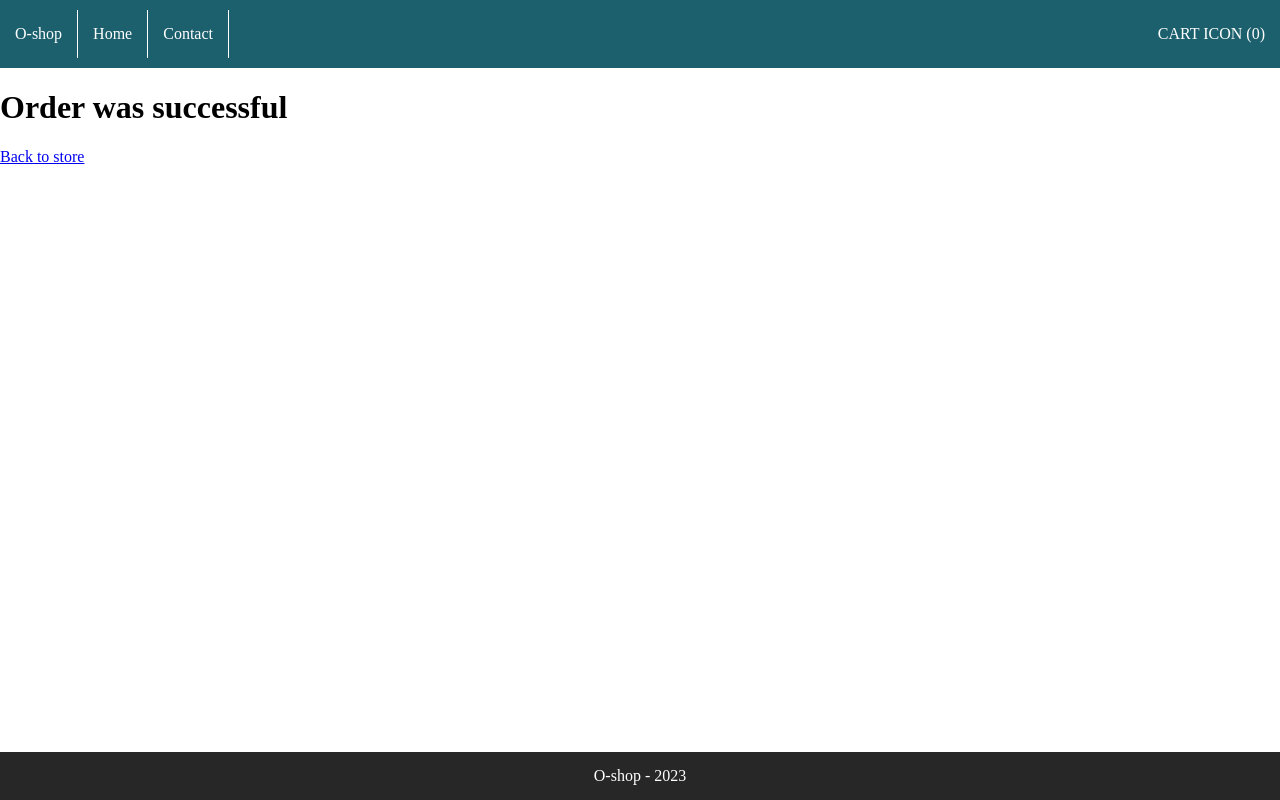
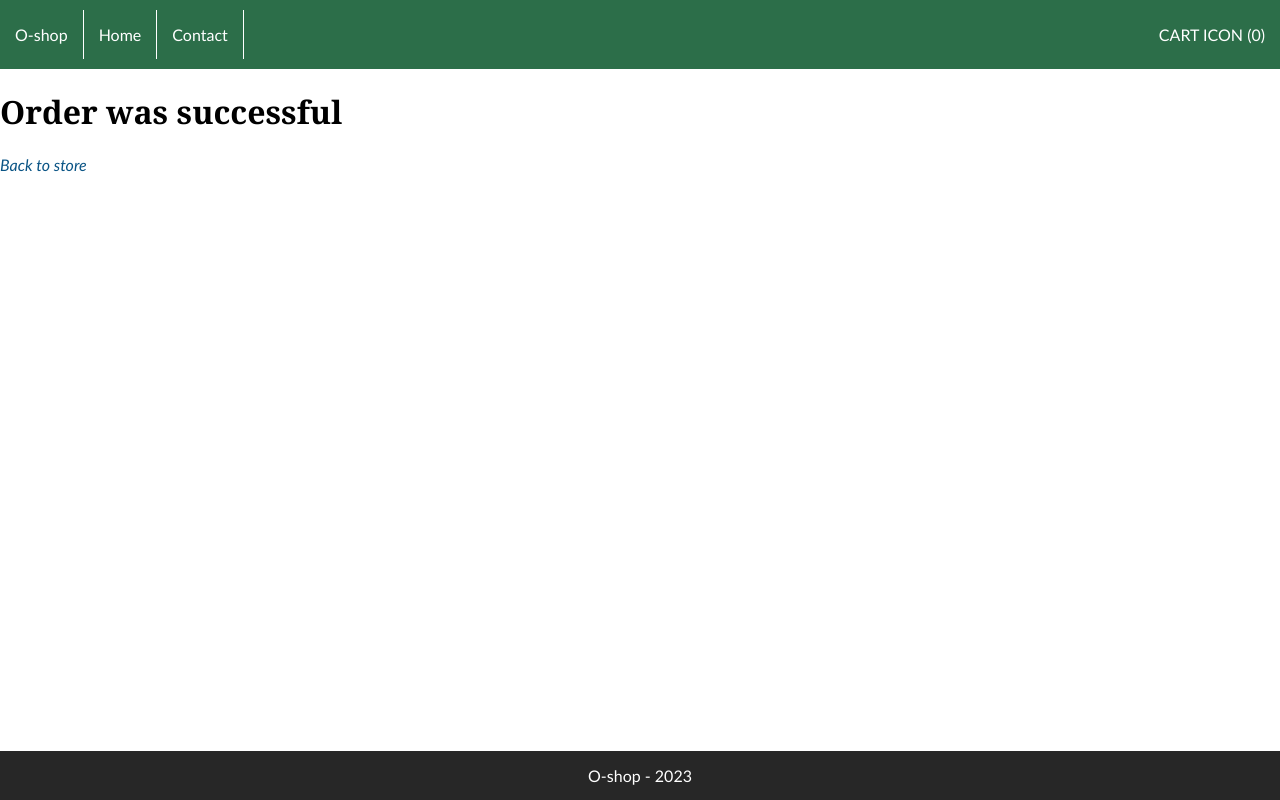
Before and after one commit to Lodoen/online-shop, a React (Vite) app: page /checkoutSuccess in a window 1280 px wide. Built offline with nearby package versions, Linux system fonts and the light colour scheme.

Commit message:
Updates styled-components theme

```diff
--- a/src/styles/GlobalStyle.jsx
+++ b/src/styles/GlobalStyle.jsx
@@ -2,15 +2,36 @@ import { createGlobalStyle } from "styled-components";
 
 const GlobalStyle = createGlobalStyle`
     html{
-        --color-primary: #1c606d;
-        --color-secondary: red;
+        --color-primary: #2C6E49;
+        --color-secondary: #58376E;
         --color-dark: #272727;
-
+        --color-hover: #9360af;
         height: 100%;
     }
+
     body{
         height: 100%;
         margin: 0;
+        font-family: Calibri,Candara,Segoe,Segoe UI,Optima,Arial,sans-serif;
+    }
+
+    main > section{
+        max-width: ${({ theme }) => theme.screen.max};;
+        margin: 0 auto;
+        padding: 0 20px;
+    }
+
+    h1{
+        font-family: Lucida Bright,Georgia,serif;
+    }
+
+    main a{
+        color: #0a5485;
+        font-style: italic;
+        text-decoration: none;
+        &:hover{
+            text-decoration: underline;
+        }
     }
 `;
 
--- a/src/styles/theme.jsx
+++ b/src/styles/theme.jsx
@@ -2,12 +2,14 @@ import { ThemeProvider } from "styled-components";
 
 const theme = {
   screen: {
+    max: "800px",
     small: "450px",
   },
   colors: {
     primary: "var(--color-primary)",
     secondary: "var(--color-secondary)",
     dark: "var(--color-dark)",
+    hover: "var(--color-hover)",
   },
 };
 
```
